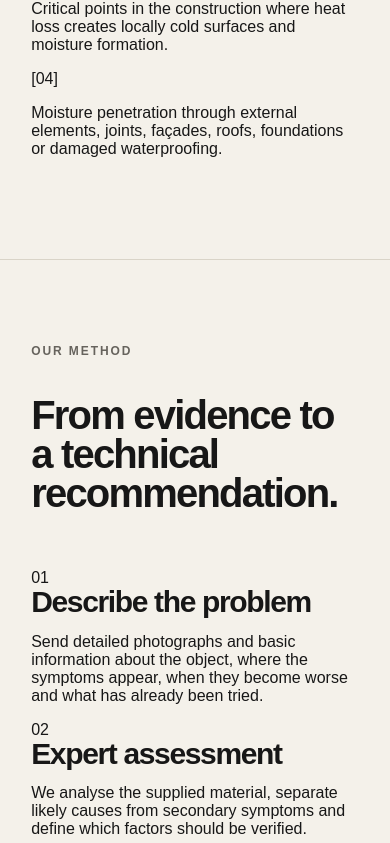
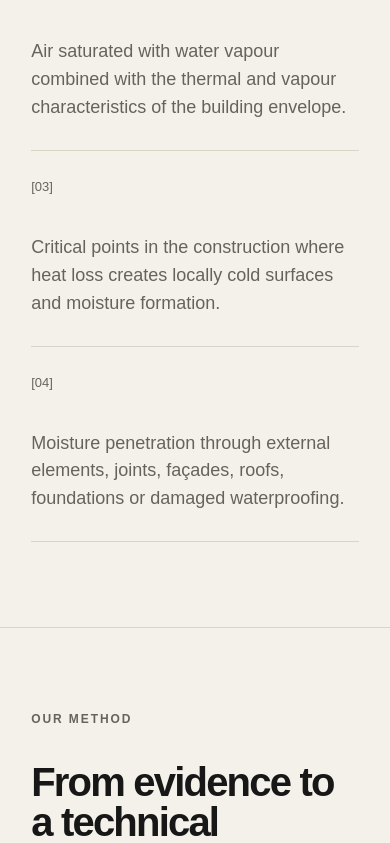
Before and after one commit to oikua66/damp-diagnostics, a Next.js app: page /en/damp-diagnostics in a window 390 px wide. Shown: the part 4245-5088 px from the top of the page. Built offline with nearby package versions, Linux system fonts and the light colour scheme.

Commit message:
Style expanded damp diagnostics sections

```diff
--- a/app/globals.css
+++ b/app/globals.css
@@ -182,26 +182,54 @@ main > footer { display: none; }
   color: var(--muted);
   margin: 0 0 56px;
 }
-.legal-content {
-  max-width: 820px;
-}
-.legal-content section {
-  padding: 34px 0;
+.legal-content { max-width: 820px; }
+.legal-content section { padding: 34px 0; border-top: 1px solid var(--line); }
+.legal-content h3 { font-size: 26px; margin-bottom: 20px; }
+.legal-content p { margin: 0 0 14px; font-size: 18px; line-height: 1.65; color: var(--muted); }
+
+.factor-grid {
+  display: grid;
+  grid-template-columns: repeat(4, 1fr);
   border-top: 1px solid var(--line);
 }
-.legal-content h3 {
-  font-size: 26px;
-  margin-bottom: 20px;
+.factor-item {
+  min-height: 260px;
+  padding: 28px 28px 28px 0;
+  border-bottom: 1px solid var(--line);
 }
-.legal-content p {
-  margin: 0 0 14px;
-  font-size: 18px;
-  line-height: 1.65;
-  color: var(--muted);
+.factor-item + .factor-item { border-left: 1px solid var(--line); padding-left: 28px; }
+.factor-item span { display: block; margin-bottom: 48px; color: var(--muted); font-size: 13px; }
+.factor-item p { margin: 0; font-size: 18px; line-height: 1.55; color: var(--muted); }
+
+.method-steps { border-top: 1px solid var(--line); }
+.method-step {
+  display: grid;
+  grid-template-columns: 90px .7fr 1.3fr;
+  gap: 30px;
+  align-items: start;
+  padding: 34px 0;
+  border-bottom: 1px solid var(--line);
 }
+.method-step > span { color: var(--muted); font-size: 13px; letter-spacing: .1em; }
+.method-step h3 { font-size: 34px; }
+.method-step p { margin: 0; max-width: 720px; color: var(--muted); font-size: 18px; line-height: 1.6; }
+
+.solution-example { background: var(--panel); }
+.online-analysis {
+  display: grid;
+  grid-template-columns: 1.3fr .7fr;
+  gap: 8vw;
+  align-items: center;
+  background: #dce9e3;
+}
+.online-analysis h2 { margin-bottom: 34px; }
+.online-cta { display: flex; flex-direction: column; align-items: flex-start; gap: 16px; }
+.online-cta p { margin: 0; color: var(--muted); }
+.knowledge-intro { max-width: 400px; margin: 18px 0 0; line-height: 1.6; color: var(--muted); }
 
 @media (max-width: 1100px) {
   nav { display: none; }
+  .factor-grid { grid-template-columns: repeat(2, 1fr); }
 }
 
 @media (max-width: 900px) {
@@ -211,10 +239,12 @@ main > footer { display: none; }
   .language-switcher { gap: 2px; }
   .language-switcher a { padding: 6px; }
   .hero { padding-top: 16vh; }
-  .section-heading, .split, .damp, .contact-details-inner { grid-template-columns: 1fr; }
-  .cards { grid-template-columns: 1fr; }
-  .card, .card + .card { min-height: auto; border-left: 0; padding: 28px 0; }
-  .card-number { margin-bottom: 40px; }
+  .section-heading, .split, .damp, .contact-details-inner, .online-analysis { grid-template-columns: 1fr; }
+  .cards, .factor-grid { grid-template-columns: 1fr; }
+  .card, .card + .card, .factor-item, .factor-item + .factor-item { min-height: auto; border-left: 0; padding: 28px 0; }
+  .card-number, .factor-item span { margin-bottom: 40px; }
+  .method-step { grid-template-columns: 52px 1fr; }
+  .method-step p { grid-column: 2; }
   .legal-footer { align-items: flex-start; flex-direction: column; }
   .legal-footer-links { flex-direction: column; gap: 14px; }
 }
```
